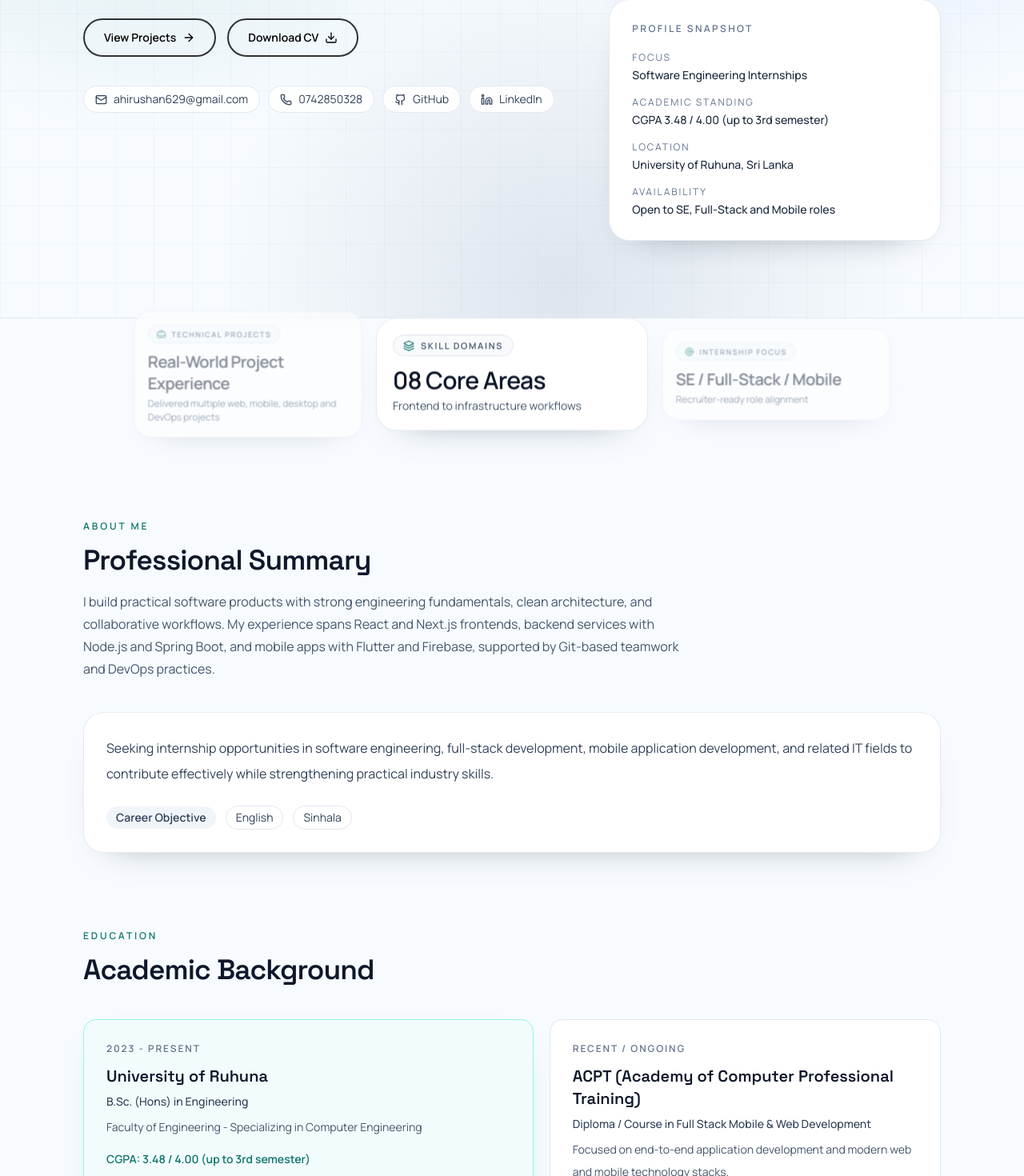
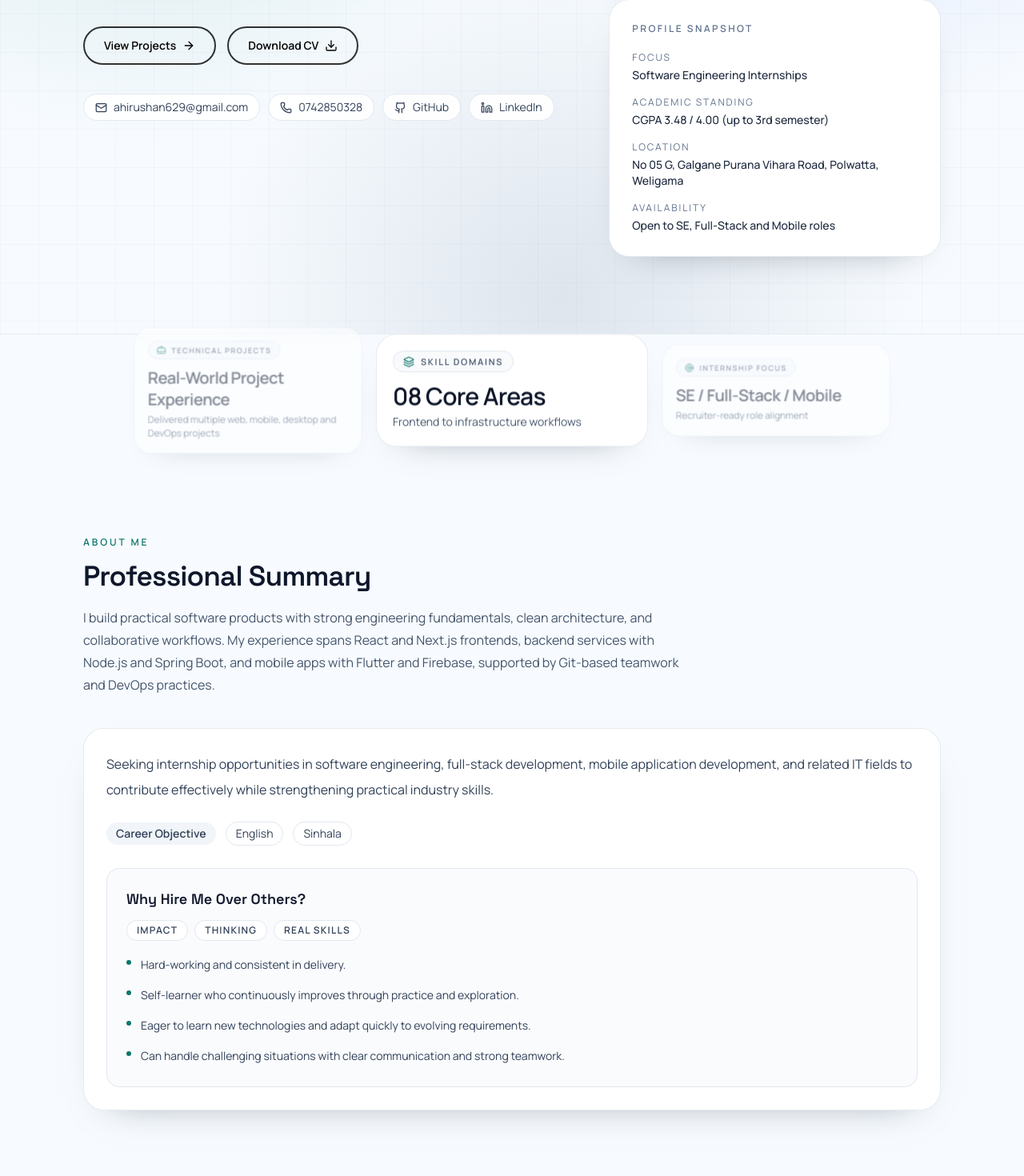
Before and after one commit to Avizz220/my-portfolio, a Next.js app: page / in a window 1280 px wide. Shown: the part 534-2004 px from the top of the page at 80% size. Built offline with nearby package versions, Linux system fonts and the light colour scheme.

Commit message:
ui changes

```diff
--- a/src/app/page.tsx
+++ b/src/app/page.tsx
@@ -18,6 +18,7 @@ import {
   focusedLearningModules,
   languages,
   leadershipHighlights,
+  achievements,
   profile,
   projects,
   skillCategories,
@@ -211,6 +212,40 @@ export default function Home() {
                 </span>
               ))}
             </div>
+
+            <div className="mt-7 rounded-2xl border border-slate-200 bg-slate-50/70 p-5 sm:p-6">
+              <h3 className="text-lg font-semibold text-slate-900">Why Hire Me Over Others?</h3>
+              <div className="mt-3 flex flex-wrap gap-2">
+                <span className="rounded-full border border-slate-200 bg-white px-3 py-1 text-xs font-semibold uppercase tracking-[0.1em] text-slate-700">
+                  Impact
+                </span>
+                <span className="rounded-full border border-slate-200 bg-white px-3 py-1 text-xs font-semibold uppercase tracking-[0.1em] text-slate-700">
+                  Thinking
+                </span>
+                <span className="rounded-full border border-slate-200 bg-white px-3 py-1 text-xs font-semibold uppercase tracking-[0.1em] text-slate-700">
+                  Real Skills
+                </span>
+              </div>
+
+              <ul className="mt-4 space-y-2.5 text-sm leading-7 text-slate-700">
+                <li className="flex gap-3">
+                  <span className="mt-2 h-1.5 w-1.5 rounded-full bg-[var(--accent)]" aria-hidden />
+                  <span>Hard-working and consistent in delivery.</span>
+                </li>
+                <li className="flex gap-3">
+                  <span className="mt-2 h-1.5 w-1.5 rounded-full bg-[var(--accent)]" aria-hidden />
+                  <span>Self-learner who continuously improves through practice and exploration.</span>
+                </li>
+                <li className="flex gap-3">
+                  <span className="mt-2 h-1.5 w-1.5 rounded-full bg-[var(--accent)]" aria-hidden />
+                  <span>Eager to learn new technologies and adapt quickly to evolving requirements.</span>
+                </li>
+                <li className="flex gap-3">
+                  <span className="mt-2 h-1.5 w-1.5 rounded-full bg-[var(--accent)]" aria-hidden />
+                  <span>Can handle challenging situations with clear communication and strong teamwork.</span>
+                </li>
+              </ul>
+            </div>
           </div>
         </motion.section>
 
@@ -313,6 +348,68 @@ export default function Home() {
         </motion.section>
 
         <motion.section
+          id="achievements"
+          variants={sectionReveal}
+          initial="hidden"
+          whileInView="visible"
+          viewport={{ once: true, amount: 0.2 }}
+          className="scroll-mt-28"
+        >
+          <SectionHeading
+            eyebrow="Achievements"
+            title="Competition Participation"
+            subtitle="Competitive experiences that strengthened practical problem-solving, backend engineering, and team-based execution under real constraints."
+          />
+
+          <div className="grid gap-5 sm:grid-cols-2">
+            {achievements.map((item) => {
+              return (
+                <article
+                  key={item.title}
+                  className="section-shell group overflow-hidden bg-white/95"
+                >
+                  <div className="relative h-[210px] overflow-hidden sm:h-[220px]">
+                    <Image
+                      src={item.image}
+                      alt={item.title}
+                      width={1200}
+                      height={760}
+                      className="h-full w-full object-cover transition duration-500 group-hover:scale-[1.03]"
+                    />
+                    <div className="absolute inset-x-0 bottom-0 h-20 bg-gradient-to-t from-slate-950/72 to-transparent" aria-hidden />
+                    <a
+                      href={item.linkedInPost}
+                      target="_blank"
+                      rel="noreferrer"
+                      className="absolute right-3 top-3 inline-flex h-9 w-9 items-center justify-center rounded-full border border-white/70 bg-white/88 text-[#0A66C2] shadow-sm backdrop-blur transition hover:-translate-y-0.5 hover:bg-white"
+                      title={`Open ${item.title} LinkedIn post`}
+                    >
+                      <Linkedin size={16} />
+                    </a>
+                    <p className="absolute bottom-3 left-3 rounded-full border border-white/35 bg-black/45 px-2.5 py-1 text-[10px] font-semibold uppercase tracking-[0.14em] text-white backdrop-blur">
+                      Competition Highlight
+                    </p>
+                  </div>
+
+                  <div className="p-4 sm:p-5">
+                    <p className="text-[11px] font-semibold uppercase tracking-[0.14em] text-slate-500">{item.organizer}</p>
+                    <h3 className="mt-2 text-lg font-semibold text-slate-900">{item.title}</h3>
+                    <p className="mt-2 text-sm leading-6 text-slate-600">{item.description}</p>
+                    <ul className="mt-3 flex flex-wrap gap-2">
+                      {item.tags.map((tag) => (
+                        <li key={`${item.title}-${tag}`} className="rounded-full border border-slate-200 bg-slate-50 px-3 py-1 text-xs font-medium text-slate-700">
+                          {tag}
+                        </li>
+                      ))}
+                    </ul>
+                  </div>
+                </article>
+              );
+            })}
+          </div>
+        </motion.section>
+
+        <motion.section
           id="leadership"
           variants={sectionReveal}
           initial="hidden"
@@ -334,7 +431,7 @@ export default function Home() {
               </ul>
             </article>
 
-            <article className="section-shell bg-slate-50/70 p-6 sm:p-7">
+            <article className="section-shell flex h-full flex-col bg-slate-50/70 p-6 sm:p-7">
               <h3 className="text-lg font-semibold text-slate-900">Core Professional Strengths</h3>
               <ul className="mt-4 flex flex-wrap gap-2">
                 {softSkills.map((skill) => (
@@ -343,6 +440,15 @@ export default function Home() {
                   </li>
                 ))}
               </ul>
+
+              <div className="mt-auto pt-6">
+                <div className="rounded-xl border border-slate-200/80 bg-white/80 p-4">
+                  <p className="text-[11px] font-semibold uppercase tracking-[0.12em] text-slate-500">Applied in Team Settings</p>
+                  <p className="mt-2 text-sm leading-6 text-slate-700">
+                    These strengths are practiced across university projects, leadership activities, and collaborative software delivery.
+                  </p>
+                </div>
+              </div>
             </article>
           </div>
         </motion.section>
@@ -374,7 +480,7 @@ export default function Home() {
               </ul>
             </article>
 
-            <article className="section-shell bg-slate-50/70 p-6 sm:p-7">
+            <article className="section-shell flex h-full flex-col bg-slate-50/70 p-6 sm:p-7">
               <h3 className="text-lg font-semibold text-slate-900">Focused Learning Modules</h3>
               <ul className="mt-4 flex flex-wrap gap-2">
                 {focusedLearningModules.map((module) => (
@@ -383,6 +489,15 @@ export default function Home() {
                   </li>
                 ))}
               </ul>
+
+              <div className="mt-auto pt-6">
+                <div className="rounded-xl border border-slate-200/80 bg-white/80 p-4">
+                  <p className="text-[11px] font-semibold uppercase tracking-[0.12em] text-slate-500">Learning Direction</p>
+                  <p className="mt-2 text-sm leading-6 text-slate-700">
+                    Continuous self-learning with hands-on project implementation across core software engineering domains.
+                  </p>
+                </div>
+              </div>
             </article>
           </div>
         </motion.section>
--- a/src/data/portfolioData.ts
+++ b/src/data/portfolioData.ts
@@ -23,11 +23,22 @@ export type ProjectItem = {
   images?: string[];
 };
 
+export type AchievementItem = {
+  title: string;
+  organizer: string;
+  description: string;
+  image: string;
+  orientation?: "landscape" | "portrait";
+  tags: string[];
+  linkedInPost: string;
+};
+
 export const navItems: NavItem[] = [
   { id: "about", label: "About" },
   { id: "education", label: "Education" },
   { id: "skills", label: "Skills" },
   { id: "projects", label: "Projects" },
+  { id: "achievements", label: "Achievements" },
   { id: "leadership", label: "Leadership" },
   { id: "courses", label: "Courses" },
   { id: "certificates", label: "Certificates" },
@@ -41,7 +52,7 @@ export const profile = {
     "Third-year Computer Engineering undergraduate at the University of Ruhuna focused on building reliable, user-centered software across web, mobile, and desktop platforms.",
   summary:
     "I build practical software products with strong engineering fundamentals, clean architecture, and collaborative workflows. My experience spans React and Next.js frontends, backend services with Node.js and Spring Boot, and mobile apps with Flutter and Firebase, supported by Git-based teamwork and DevOps practices.",
-  locationNote: "University of Ruhuna, Sri Lanka",
+  locationNote: "No 05 G, Galgane Purana Vihara Road, Polwatta, Weligama",
   cvPath: "/Avishka_Hirushan_CV_CGPA_TechProjects_AIUpdated_v2.pdf",
 };
 
@@ -58,7 +69,7 @@ export const education = [
     period: "2023 - Present",
     degree: "B.Sc. (Hons) in Engineering",
     focus: "Faculty of Engineering - Specializing in Computer Engineering",
-    note: "CGPA: 3.48 / 4.00 (up to 3rd semester)",
+    note: "CGPA: 3.48 / 4.00 (CGPA)",
     primary: true,
   },
   {
@@ -179,6 +190,31 @@ export const projects: ProjectItem[] = [
   },
 ];
 
+export const achievements: AchievementItem[] = [
+  {
+    title: "Red Cyper Capture the Flag",
+    organizer: "Faculty of Engineering, University of Ruhuna",
+    description:
+      "Participated in the Red Cyper CTF competition, solving cybersecurity and problem-solving challenges in a focused team environment.",
+    image: "/recyper_02.jpeg",
+    orientation: "landscape",
+    tags: ["CTF", "Cybersecurity", "Problem Solving"],
+    linkedInPost:
+      "https://www.linkedin.com/posts/gavesh-tharuka-a30911320_ctfchallenge-uor-foe-ugcPost-7345380594534518784-Oi9y?utm_source=share&utm_medium=member_desktop&rcm=ACoAAEdjD8UBF6wQkO8DGhfiOTjDpICJymX3F_Q",
+  },
+  {
+    title: "Ballerina Web Development Competition",
+    organizer: "University of Moratuwa",
+    description:
+      "Participated in a web application competition focused on building backend-powered solutions using Ballerina for service development.",
+    image: "/ballerina.jpg",
+    orientation: "landscape",
+    tags: ["Ballerina", "Web Development", "Backend"],
+    linkedInPost:
+      "https://www.linkedin.com/posts/avishka-hirushan-771122295_im-pleased-to-share-that-i-participated-activity-7439188934661820416-oY2x?utm_source=share&utm_medium=member_desktop&rcm=ACoAAEdjD8UBF6wQkO8DGhfiOTjDpICJymX3F_Q",
+  },
+];
+
 export const leadershipHighlights = [
   "Led the publicity team for Rextro 2025, a major exhibition event at the University of Ruhuna.",
   "Coordinated cross-functional teams and supported digital and social media outreach.",
```
Also changed, not shown: public/ballerina.jpg (added), public/recyper_02.jpeg (added).
